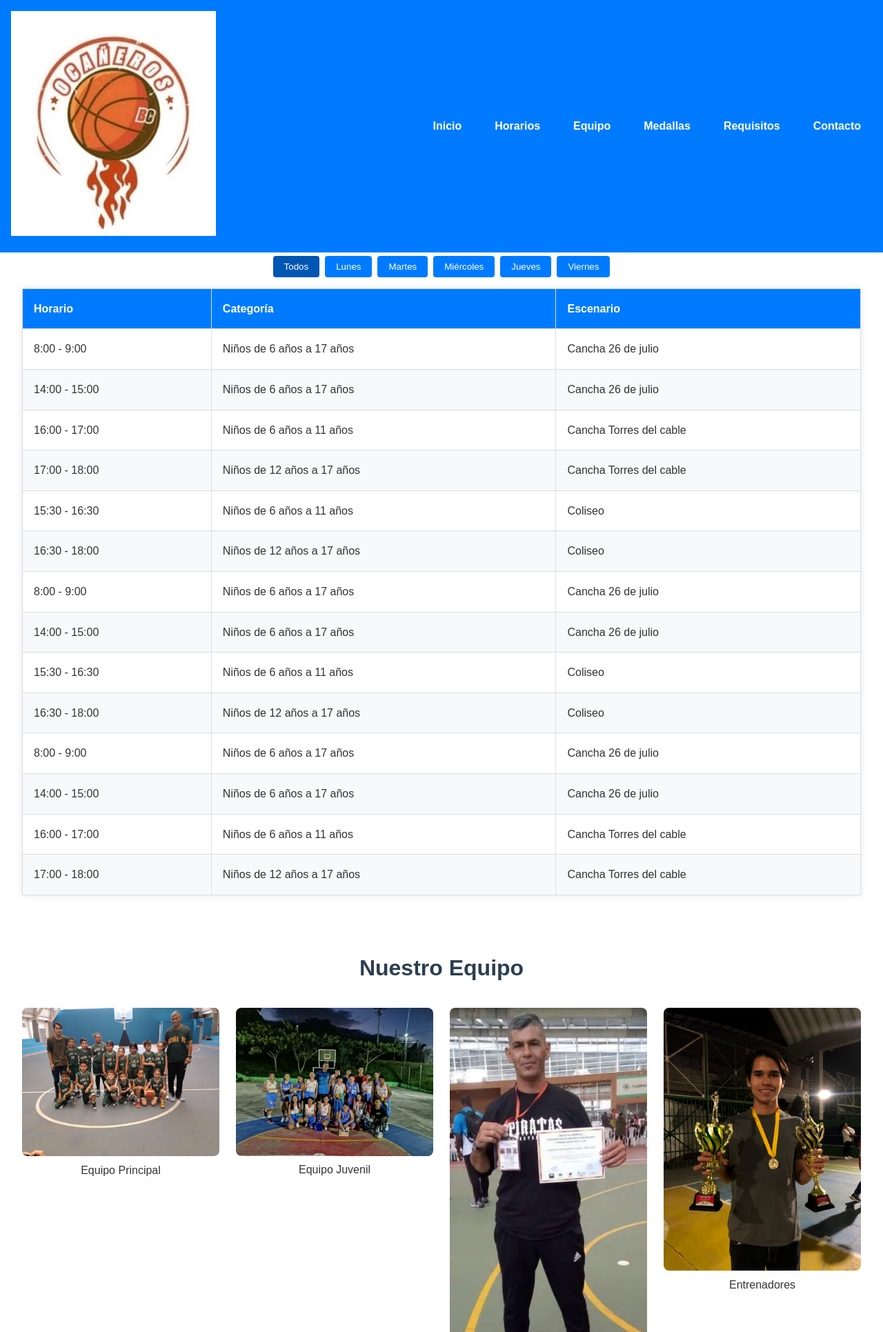
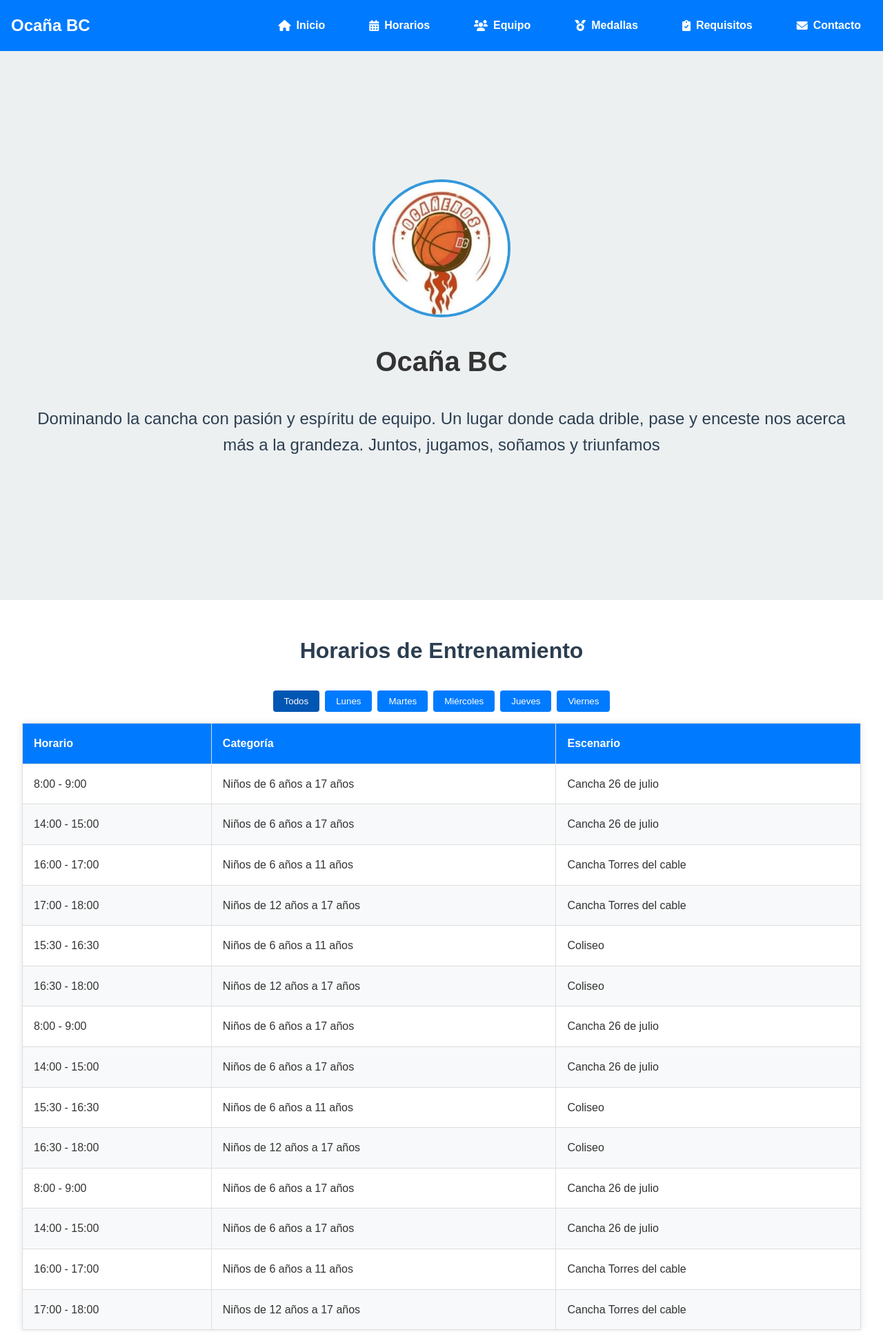
Before and after one commit to Carlos-ufpso/Examen-de-mantenimiento, a plain HTML site: page index.html in a window 1280 px wide. Shown: the top 1931 px of the page at 69% size. Drawn offline with Linux system fonts and the light colour scheme.

Commit message:
(fix): Se arreglo la pagina

```diff
--- a/index.html
+++ b/index.html
@@ -3,34 +3,42 @@
 <head>
     <meta charset="UTF-8">
     <meta name="viewport" content="width=device-width, initial-scale=1.0">
-    <title>Club de Baloncesto</title>
+    <title>Ocaña BC</title>
     <link rel="stylesheet" href="Examen/src/style.css">
     <link rel="stylesheet" href="https://cdnjs.cloudflare.com/ajax/libs/font-awesome/6.0.0/css/all.min.css">
 </head>
 <body>
     <header>
         <nav class="navbar">
-            <figure class="logo">
-                <img src="Examen/src/Logo.png" alt="Logo Club de Baloncesto">
-            </figure>
-            <button class="menu-btn">
-                <i class="fas fa-bars"></i>
-            </button>
-            <ul class="menu">
-                <li><a href="#inicio">Inicio</a></li>
-                <li><a href="#horarios">Horarios</a></li>
-                <li><a href="#equipo">Equipo</a></li>
-                <li><a href="#medallas">Medallas</a></li>
-                <li><a href="#requisitos">Requisitos</a></li>
-                <li><a href="#contacto">Contacto</a></li>
+            <span class="nav-brand">Ocaña BC</span>
+        <input type="checkbox" id="nav-toggle" class="nav-toggle">
+        <label for="nav-toggle" class="nav-toggle-label">
+            <span class="bar"></span>
+            <span class="bar"></span>
+            <span class="bar"></span>
+        </label>
+
+            <ul class="nav-menu">
+                <button class="menu-btn"></button>
+                <li><a href="#inicio"><i class="fas fa-home"></i> Inicio</a></li>
+                <li><a href="#horarios"><i class="fas fa-calendar-alt"></i> Horarios</a></li>
+                <li><a href="#equipo"><i class="fas fa-users"></i> Equipo</a></li>
+                <li><a href="#medallas"><i class="fas fa-medal"></i> Medallas</a></li>
+                <li><a href="#requisitos"><i class="fas fa-clipboard-check"></i> Requisitos</a></li>
+                <li><a href="#contacto"><i class="fas fa-envelope"></i> Contacto</a></li>
             </ul>
         </nav>
     </header>
 
+
+
     <main>
-        <section id="inicio" class="seccion">
-            <h1>Bienvenidos al Club de Baloncesto</h1>
-            <p>¡Únete a nuestra familia del baloncesto!</p>
+        <section id="inicio" class="hero">
+            <figure class="profile-image">
+                <img src= "Examen/src/Logo.png" alt="Tu Nombre - Foto de perfil">
+            </figure>
+            <h1>Ocaña BC</h1>
+            <p class="frase">Dominando la cancha con pasión y espíritu de equipo. Un lugar donde cada drible, pase y enceste nos acerca más a la grandeza. Juntos, jugamos, soñamos y triunfamos</p>
         </section>
 
         <section id="horarios" class="seccion">
@@ -133,20 +141,20 @@
             <h2>Nuestro Equipo</h2>
             <article class="galeria-equipo">
                 <figure>
-                    <img src="Examen/src/Equipo mixto U-10 .png" alt="Equipo Principal">
-                    <figcaption>Equipo Principal</figcaption>
+                    <img src="Examen/src/Equipo mixto U-10 .png" alt="Equipo mixto U-10">
+                    <figcaption>Equipo mixto U-10</figcaption>
                 </figure>
                 <figure>
-                    <img src="Examen/src/Equipo mixto U-12.png" alt="Equipo Juvenil">
-                    <figcaption>Equipo Juvenil</figcaption>
+                    <img src="Examen/src/Equipo mixto U-12.png" alt="Equipo mixto U-12">
+                    <figcaption>Equipo mixto U-12</figcaption>
                 </figure>
                 <figure>
-                    <img src="Examen/src/entrenador.png" alt="Equipo Infantil">
-                    <figcaption>Equipo Infantil</figcaption>
+                    <img src="Examen/src/entrenador.png" alt="entrenador">
+                    <figcaption>entrenador</figcaption>
                 </figure>
                 <figure>
-                    <img src="Examen/src/entrenador_suplente.png" alt="Entrenadores">
-                    <figcaption>Entrenadores</figcaption>
+                    <img src="Examen/src/entrenador_suplente.png" alt="entrenador_suplente">
+                    <figcaption>entrenador suplente</figcaption>
                 </figure>
             </article>
         </section>
@@ -253,6 +261,7 @@
         <p class="copyright">© 2024 Club de Baloncesto Ocaña BC. Todos los derechos reservados.</p>
     </footer>
 
+    <div id="mensaje-emergente">¡Viva el Baloncesto!</div>
     <script src="Examen/src/script.js"></script>
 </body>
 </html>
```
